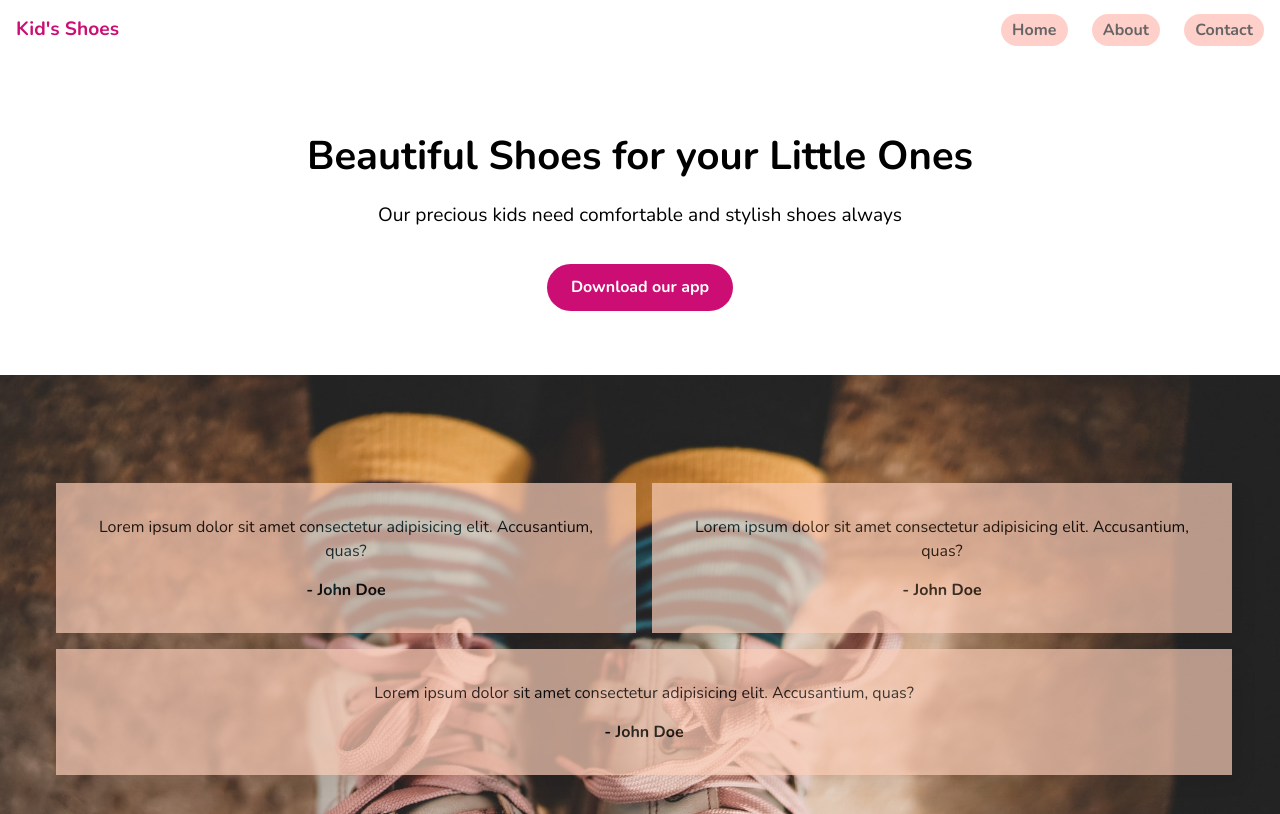
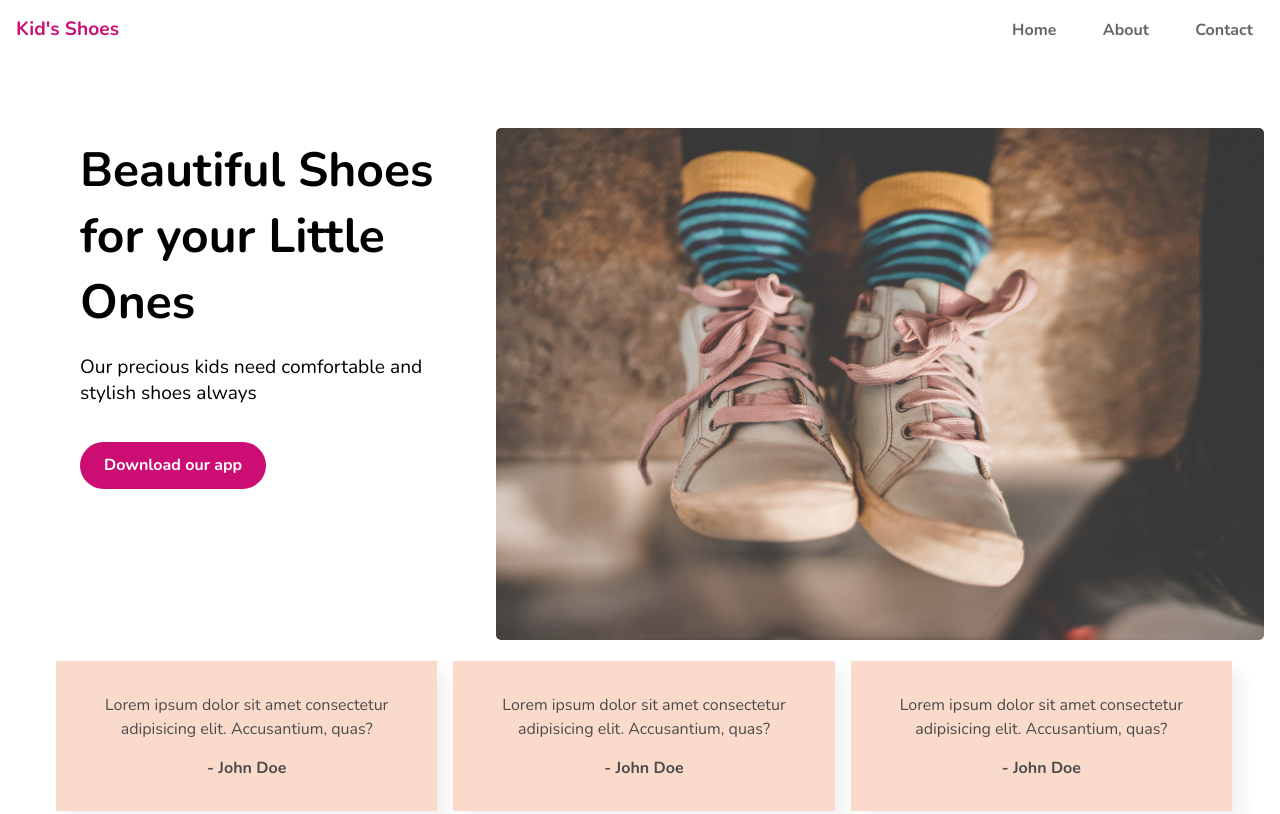
Before and after one commit to amakaogujiofor/Responsive-Mobile-Layout, a plain HTML site: page index.html in a window 1280 px wide. Shown: the top 814 px of the page. Drawn offline with nearby package versions, Linux system fonts and the light colour scheme.

Commit message:
Modified styling for Media Queries

```diff
--- a/styles.css
+++ b/styles.css
@@ -66,6 +66,7 @@ h1 {
   font-size: 1.2em;
   width: 80%;
   margin: 1em auto;
+  /* text-align: center; */
 }
 
 a.cta-btn {
@@ -142,3 +143,35 @@ blockquote p {
     clip-path: polygon(0 0, 100% 0, 100% 33%, 0 33%);
   } */
 }
+
+@media (min-width: 1000px) {
+  .hero-left {
+    text-align: left;
+    width: 30%;
+    margin-left: 4em;
+  }
+
+  h1,
+  .hero-left p {
+    width: 100%;
+  }
+
+  img {
+    top: 8em;
+    right: 0;
+    width: 60%;
+    clip-path: none;
+    border-radius: 5px;
+    margin: 0 1em 0 0;
+    opacity: 0.9;
+  }
+  nav ul li a {
+    background: none;
+  }
+  h1 {
+    font-size: 3rem;
+  }
+  ul.testimonials {
+    display: flex;
+  }
+}
```
